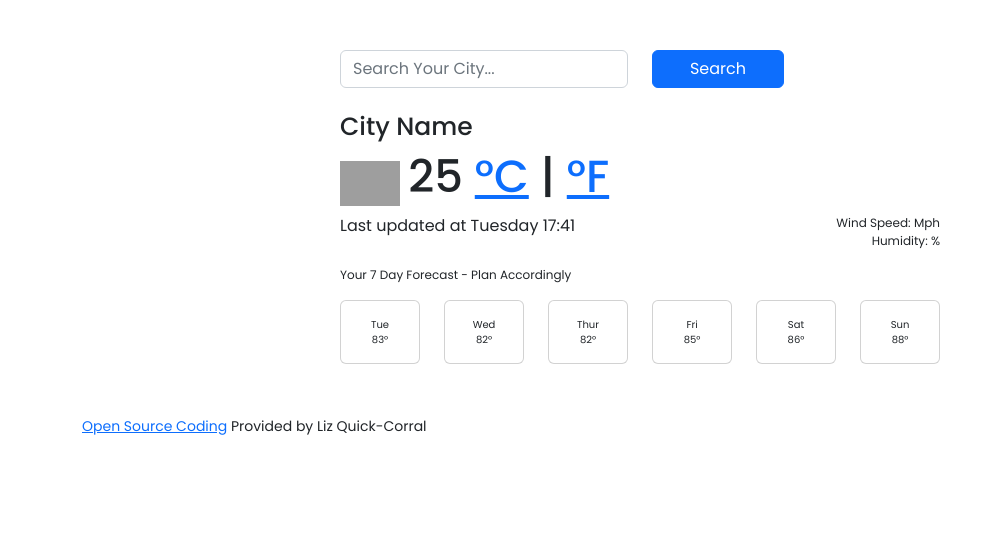
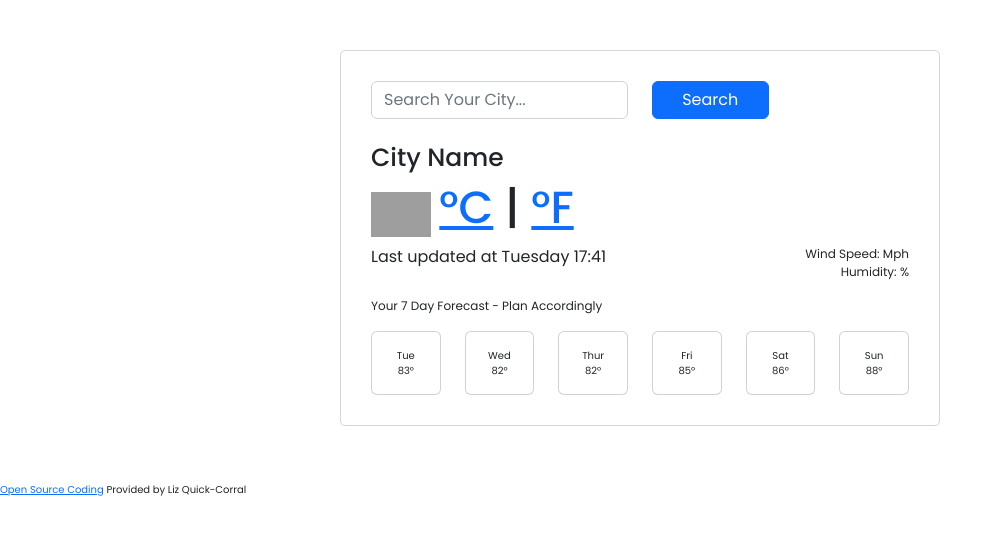
Before and after one commit to quickliz14/SheCodes-Project, a website built with Parcel: page index.html in a window 1280 px wide. Shown: the whole page, without its empty margins (0-1003 px from the left). Built offline with nearby package versions, Linux system fonts and the light colour scheme; no server answers; grey boxes are pictures that could not be loaded.

Commit message:
Undo Major
Complete undo

```diff
--- a/index.html
+++ b/index.html
@@ -20,7 +20,7 @@
 
 <body>
     <div class="container">
-        <div class="weather-app-wrapper">
+        <div class="weather-app">
             <form id="form">
                 <div class="row">
                     <div class="col-6">
@@ -40,7 +40,7 @@
                     <h2>
                         <img src="http://openweathermap.org/img/wn/10d@2x.png" alt="cloudy" id="icon" />
                         <span class="main-temperature">
-                            <span id="temp">25</span>
+                            <span id="temp"></span>
                             <span class="units">
                                 <a href="#" id="celsius-link" class="active">°C</a> |
                                 <a href="#" id="fahrenheit-link">°F</a>
@@ -120,10 +120,11 @@
                 </div>
             </div>
         </div>
-        <small>
-            <a href="https://github.com/quickliz14/SheCodes-Project">Open Source Coding</a> Provided by Liz Quick-Corral
-        </small>
     </div>
+    <small>
+        <a href="https://github.com/quickliz14/SheCodes-Project">Open Source Coding</a> Provided by Liz Quick-Corral
+    </small>
+
     <script src="src/index.js"></script>
 </body>
 
--- a/src/style1.css
+++ b/src/style1.css
@@ -64,10 +64,10 @@ ul {
   text-align: center;
   font-size: 10px;
 }
-
-.weather-app-wrapper {
-  margin: 50px auto;
-  max-width: 600px;
+small {
+  text-align: center;
+  font-size: 10px;
+  margin: auto;
 }
 
 .weather-app {
@@ -75,4 +75,6 @@ ul {
   border-color: #d5d5d5;
   border-radius: 5px;
   padding: 30px;
+  margin: 50px auto;
+  max-width: 600px;
 }
```
